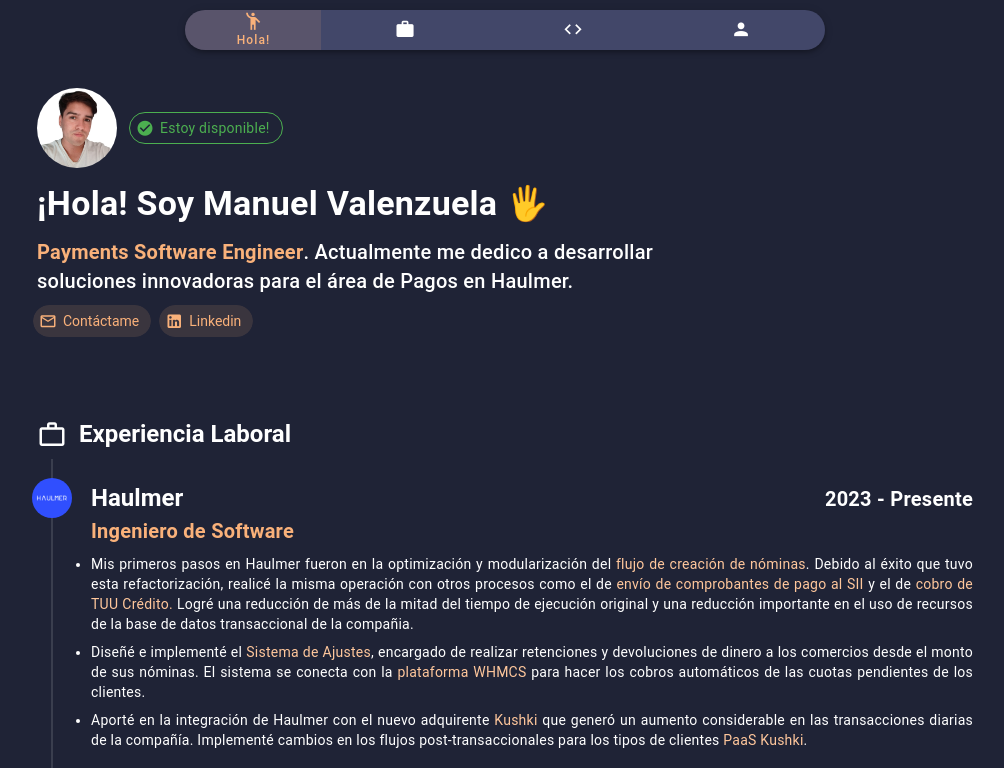
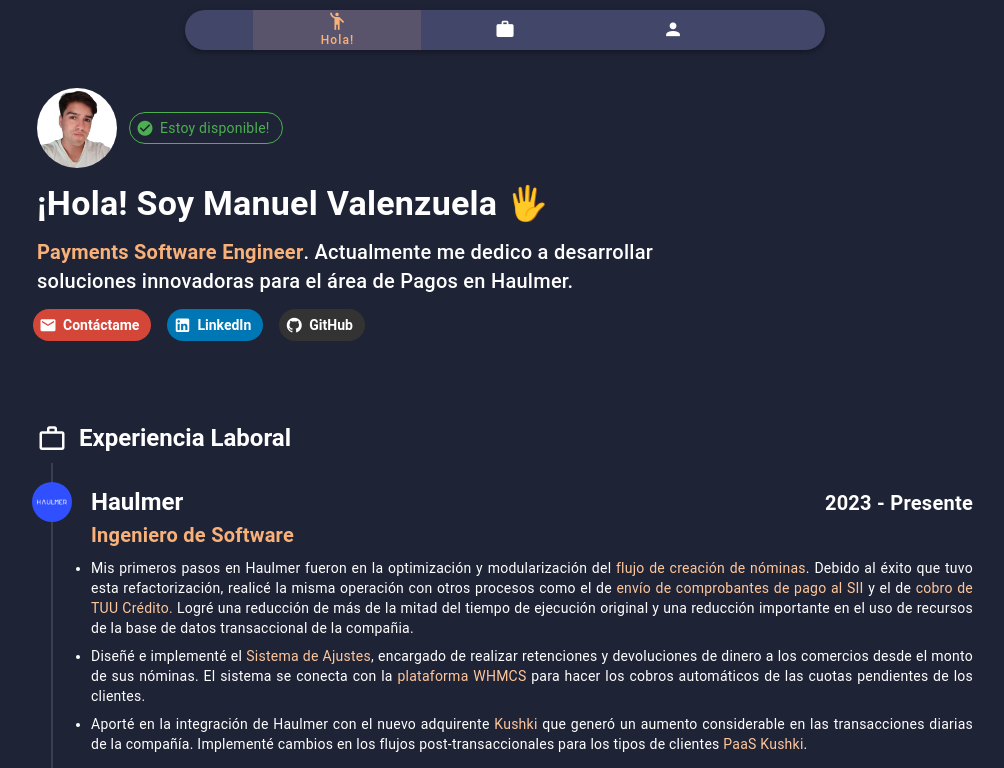
Before and after one commit to ileunam/simple-portfolio, a Vue app in the folder client/: page / in a window 1280 px wide. Shown: the top 768 px of the page, without its empty margins (135-1139 px from the left). Built offline with nearby package versions, Linux system fonts and the light colour scheme.

Commit message:
refactor: some styling applied

```diff
--- a/client/index.html
+++ b/client/index.html
@@ -5,7 +5,7 @@
   <meta charset="UTF-8" />
   <link rel="icon" href="/favicon.ico" />
   <meta name="viewport" content="width=device-width, initial-scale=1.0" />
-  <title>Hola, soy Manuel 🖐</title>
+  <title>Hola, aquí Manuel 🚀</title>
 </head>
 
 <body>
--- a/client/src/assets/data/title.js
+++ b/client/src/assets/data/title.js
@@ -2,3 +2,24 @@
   title: '¡Hola! Soy Manuel Valenzuela 🖐',
   subtitle: '<span class="text-primary font-weight-bold">Payments Software Engineer</span>. Actualmente me dedico a desarrollar soluciones innovadoras para el área de Pagos en Haulmer.',
 }
+
+export const social = [
+  {
+    title: 'Contáctame',
+    url: 'mailto:manuelvaalram@gmail.com?subject=&body=Hola Manuel!, me gustaría contactarte para...',
+    icon: 'mdi-email',
+    color: '#D44638'
+  },
+  {
+    title: 'LinkedIn',
+    url: 'https://www.linkedin.com/in/manuel-valenzuela-ramirez/',
+    icon: 'mdi-linkedin',
+    color: '#0077B5'
+  },
+  {
+    title: 'GitHub',
+    url: 'https://github.com/ileunam',
+    icon: 'mdi-github',
+    color: '#333'
+  },
+]
--- a/client/src/components/ResumeAboutMe.vue
+++ b/client/src/components/ResumeAboutMe.vue
@@ -25,6 +25,7 @@
           image="../assets/photo2.jpg"
           size="200"
           rounded="0"
+          variant="elevated"
         ></v-avatar>
       </v-card-text>
     </v-card>
--- a/client/src/components/ResumeSkills.vue
+++ b/client/src/components/ResumeSkills.vue
@@ -5,7 +5,7 @@
 </script>
 
 <template>
-  <section id="resume-skills">
+  <section>
     <v-card class="mt-16" variant="text">
       <v-card-title class="d-flex flex-nowrap align-center justify-center">
         <v-icon class="mr-3">mdi-code-tags</v-icon>
@@ -21,7 +21,8 @@
             :prepend-icon="skill.icon"
           ><span class="font-weight-bold">{{
               skill.title
-            }}</span></v-chip>
+            }}</span>
+          </v-chip>
         </div>
       </v-card-text>
     </v-card>
--- a/client/src/components/ResumeTitle.vue
+++ b/client/src/components/ResumeTitle.vue
@@ -22,22 +22,20 @@
 
       <v-card-title class="text-h4 text-wrap font-weight-bold">{{ titleStore.titleInfo.title }}</v-card-title>
       <v-card-text class="text-h6 text-wrap pb-0">
-        <span  v-html="titleStore.titleInfo.subtitle"></span>
+        <span v-html="titleStore.titleInfo.subtitle"></span>
       </v-card-text>
-      <v-card-actions class="pl-3">
+      <v-card-actions class="d-flex flex-wrap justify-center justify-sm-start pl-3 mt-1">
         <v-chip
-          prepend-icon="mdi-email-outline"
-          href="#"
-          color="primary"
-        >
-          Contáctame
-        </v-chip>
-        <v-chip
-          prepend-icon="mdi-linkedin"
-          href="https://www.linkedin.com/in/manuelvalenzuelaramirez/"
-          color="primary"
-        >
-          Linkedin
+          v-for="social in titleStore.titleSocial"
+          class="mr-2"
+          :color="social.color"
+          variant="flat"
+          :prepend-icon="social.icon"
+          :href="social.url"
+          target="_blank"
+        ><span class="font-weight-bold">{{
+            social.title
+          }}</span>
         </v-chip>
       </v-card-actions>
     </v-card>
--- a/client/src/components/ResumeToolbar.vue
+++ b/client/src/components/ResumeToolbar.vue
@@ -4,8 +4,6 @@
 
 const goTo = useGoTo();
 const scrollStore = useScrollStore();
-const toolBarWidthClass = ref('w-25');
-const isToolbarOpen = ref(false);
 
 function goToRoute(route) {
   goTo(route);
@@ -14,18 +12,6 @@
 
 function onScroll() {
   console.log('scrolling')
-}
-
-function changeToolbarWidth() {
-  console.log('changing toolbar width')
-  console.log(toolBarWidthClass.value)
-  if (toolBarWidthClass.value === 'w-25') {
-    toolBarWidthClass.value = 'w-75';
-    isToolbarOpen.value = true;
-  } else {
-    toolBarWidthClass.value = 'w-25';
-    isToolbarOpen.value = false;
-  }
 }
 </script>
 
@@ -40,8 +26,9 @@
       density="compact"
       mode="shift"
       rounded="pill"
-      :mandatory="isToolbarOpen"
+      mandatory
       v-model="scrollStore.currentSection"
+
     >
       <v-btn
         size="sm"
@@ -59,13 +46,6 @@
       </v-btn>
       <v-btn
         size="sm"
-        @click="goToRoute('#resume-skills')"
-      >
-        <v-icon>mdi-code-tags</v-icon>
-        <span>Habilidades</span>
-      </v-btn>
-      <v-btn
-        size="sm"
         @click="goToRoute('#resume-about-me')"
       >
         <v-icon>mdi-account</v-icon>
--- a/client/src/pages/index.vue
+++ b/client/src/pages/index.vue
@@ -28,8 +28,7 @@
       entries.forEach((entry) => {
         if (entry.isIntersecting) {
           const id = entry.target.getAttribute('id');
-          console.log(`Sección visible: ${id}`); // Para verificar
-          scrollStore.setCurrentSection(id); // Actualiza la sección visible
+          scrollStore.setCurrentSection(id);
         }
       });
     },
--- a/client/src/stores/resumeTitle.js
+++ b/client/src/stores/resumeTitle.js
@@ -1,9 +1,10 @@
 // Utilities
-import { defineStore } from 'pinia'
-import {title} from "@/assets/data/title";
+import {defineStore} from 'pinia'
+import {social, title} from "@/assets/data/title";
 
 export const useResumeTitleStore = defineStore('resumeTitle', {
   state: () => ({
-    titleInfo: title
+    titleInfo: title,
+    titleSocial: social
   }),
 })
--- a/client/src/stores/scroll.js
+++ b/client/src/stores/scroll.js
@@ -2,19 +2,15 @@
 import {defineStore} from 'pinia'
 
 //TODO: refactor this using element index
-const sections = {
-  'resume-title': 0,
-  'resume-experience': 1,
-  'resume-skills': 2,
-  'resume-about-me': 3,
-}
+const sections = ['resume-title', 'resume-experience', 'resume-about-me']
+
 export const useScrollStore = defineStore('scroll', {
   state: () => ({
-    currentSection: sections['resume-title']
+    currentSection: 0
   }),
   actions: {
     setCurrentSection(section) {
-      this.currentSection = sections[section]
+      this.currentSection = sections.indexOf(section)
     }
   }
 })
```
Also changed, not shown: 1 other file (tests, documents, lock files or other folders).
